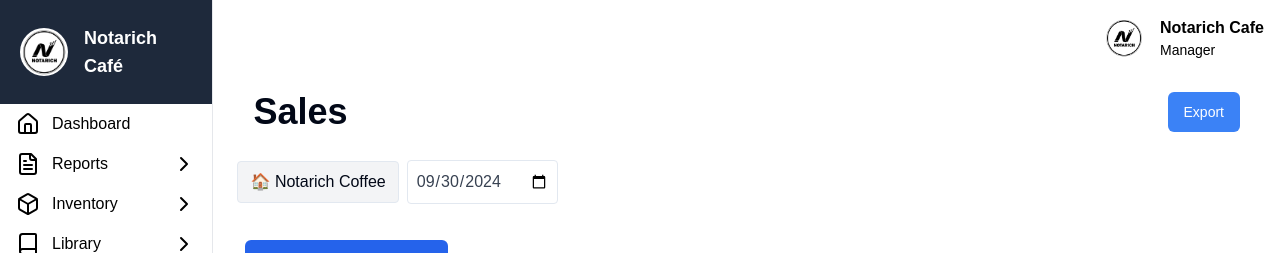
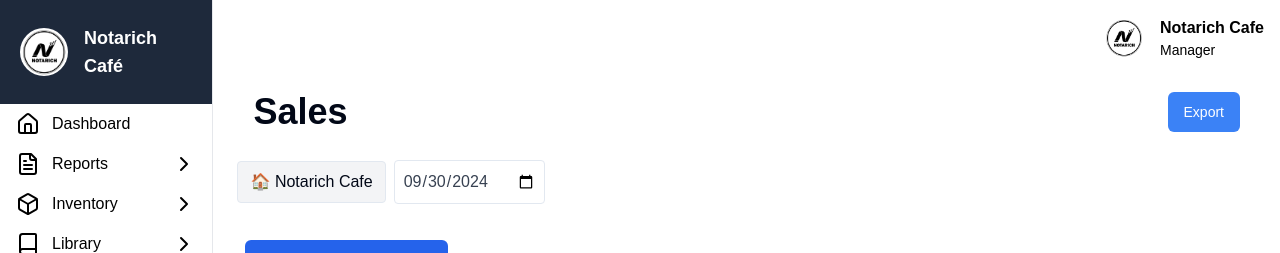
Before and after one commit to faizagst/pos-notarichcafe, a Next.js app: page /reports/sales/summary in a window 1280 px wide. Shown: the top 253 px of the page. Built offline with nearby package versions, Linux system fonts and the light colour scheme.

Commit message:
Update layout.tsx

```diff
--- a/app/(back-office)/reports/sales/layout.tsx
+++ b/app/(back-office)/reports/sales/layout.tsx
@@ -18,7 +18,7 @@
       {/* Toolbar bawah header */}
       <div className="flex items-center px-6 py-1 bg-white mt-2">
         <div className="flex items-center space-x-2">
-          <span className="px-3 py-2 border rounded bg-gray-100">🏠 Notarich Coffee</span>
+          <span className="px-3 py-2 border rounded bg-gray-100">🏠 Notarich Cafe</span>
           <input type="date" className="border p-2 rounded text-gray-700" defaultValue="2024-09-30" />
         </div>
       </div>
```
